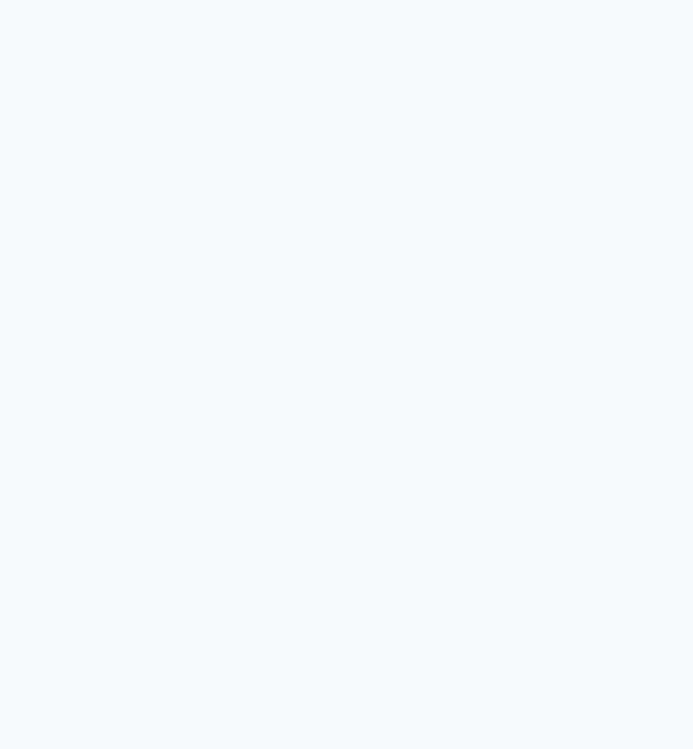
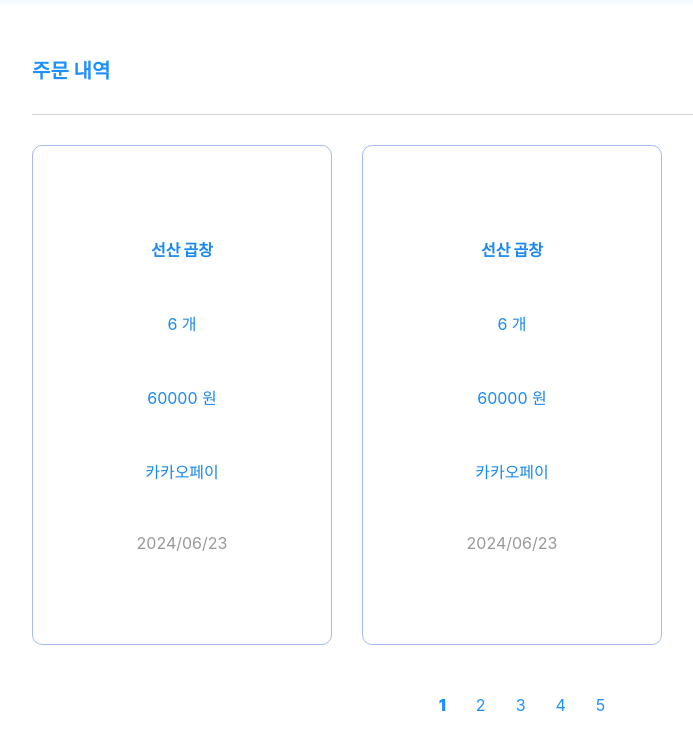
Before and after one commit to yuguri76/frontlivealone, a React (Create React App) app: page /paymenthistory in a window 1280 px wide. Shown: the part 145-894 px from the top of the page, without its empty margins (118-811 px from the left). Before the commit the page ends 800 px from the top, so only its background shows below. Built offline with nearby package versions, Linux system fonts and the light colour scheme.

Commit message:
✨ feature: 주문내역 상세 페이지 구현

```diff
--- a/src/components/BroadcastHistory.jsx
+++ b/src/components/BroadcastHistory.jsx
@@ -1,5 +1,5 @@
 import React from 'react';
-import styles from '../styles/BroadcastHistory.module.css';
+import styles from '../styles/History.module.css';
 
 const BroadcastHistory = () => {
   return (
--- /dev/null
+++ b/src/components/PaymentHistory.jsx
@@ -0,0 +1,38 @@
+import React from 'react';
+import styles from '../styles/History.module.css';
+
+const PaymentHistory = () => {
+  return (
+      <div className={styles.historyContainer}>
+        <div className={styles.historyNameContainer}>
+          <span>주문 내역</span>
+        </div>
+        <div className={styles.line}></div>
+        <div className={styles.historyContentContainer}>
+          <div className={styles.historyContent}>
+            <span className={styles.historyContentName}>선산 곱창</span>
+            <span>6 개</span>
+            <span>60000 원</span>
+            <span>카카오페이</span>
+            <span className={styles.historyContentTime}>2024/06/23</span>
+          </div>
+          <div className={styles.historyContent}>
+            <span className={styles.historyContentName}>선산 곱창</span>
+            <span>6 개</span>
+            <span>60000 원</span>
+            <span>카카오페이</span>
+            <span className={styles.historyContentTime}>2024/06/23</span>
+          </div>
+        </div>
+        <div className={styles.pageContainer}>
+          <span className={styles.pageSelect}>1</span>
+          <span>2</span>
+          <span>3</span>
+          <span>4</span>
+          <span>5</span>
+        </div>
+      </div>
+  );
+}
+
+export default PaymentHistory;
--- a/src/pages/PaymentHistoryPage.jsx
+++ b/src/pages/PaymentHistoryPage.jsx
@@ -1,8 +1,10 @@
 import React from 'react';
+import PaymentHistory from "../components/PaymentHistory";
 
 function PaymentHistoryPage() {
     return (
       <div className="payment-history-page">
+        <PaymentHistory />
       </div>
     );
   }
--- a/src/styles/BroadcastHistory.module.css
+++ b/src/styles/History.module.css
@@ -44,7 +44,7 @@
   font-weight: 700;
 }
 
-.historyContent .historyContentTitle {
+.historyContent .historyContentTitle, .historyContentName {
   font-weight: 900;
 }
 
```
